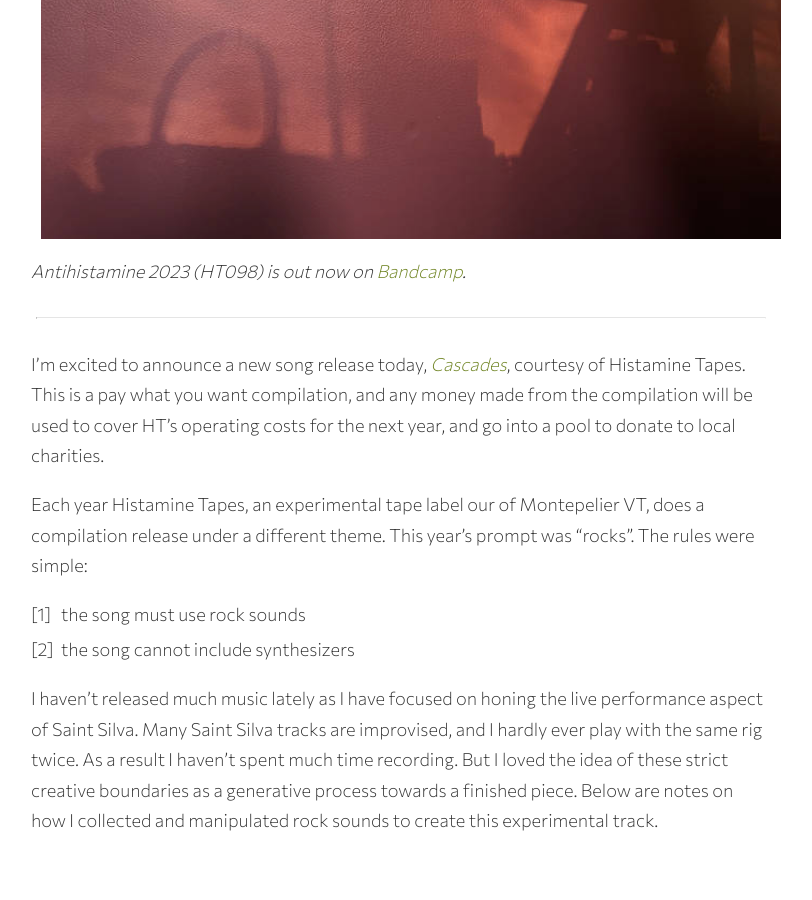
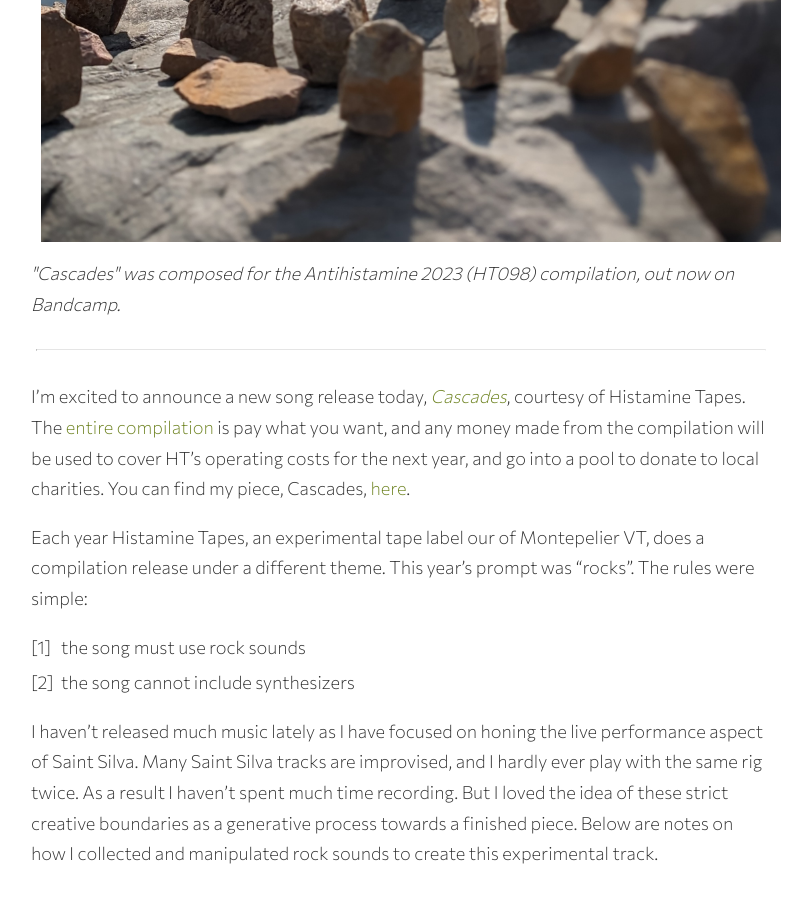
Before and after one commit to bendoesdata/saint-silva, a Jekyll site: the page built from _posts/2023-11-17-cascades-liner-notes.md, in a window 1280 px wide and 900 px high, scrolled down 773 px. Shown: the whole window, without its empty margins (239-1051 px from the left). Built offline with Jekyll 4.4.1, drawn with Linux system fonts in a browser that asks for light colours.

Commit message:
fix links to new bandcamp, new image

```diff
--- a/_posts/2023-11-17-cascades-liner-notes.md
+++ b/_posts/2023-11-17-cascades-liner-notes.md
@@ -5,12 +5,12 @@ subtitle: Liner notes for the making of Cascades, out now on Histamine Tapes.
 tags: [note, release]
 ---
 
-![Loud Numbers remix album cover](../assets/antihistamine-rock-comp.png)
-<figcaption style="font-style: italic; margin-top: -20px">Antihistamine 2023 (HT098) is out now on <a href="https://histaminetapes.bandcamp.com/album/antihistamine-2023-ht098">Bandcamp</a>.</figcaption>
+![image of rocks for Cascades single album art](../assets/cascades.jpg)
+<figcaption style="font-style: italic; margin-top: -20px">"Cascades" was composed for the Antihistamine 2023 (HT098) compilation, out now on Bandcamp.</figcaption>
 
 ---
 
-I'm excited to announce a new song release today, [*Cascades*](https://histaminetapes.bandcamp.com/album/antihistamine-2023-ht098), courtesy of Histamine Tapes. This is a pay what you want compilation, and any money made from the compilation will be used to cover HT's operating costs for the next year, and go into a pool to donate to local charities.
+I'm excited to announce a new song release today, [*Cascades*](https://saintsilva.bandcamp.com/track/cascades), courtesy of Histamine Tapes. The [entire compilation](https://histaminetapes.bandcamp.com/album/antihistamine-2023-ht098) is pay what you want, and any money made from the compilation will be used to cover HT's operating costs for the next year, and go into a pool to donate to local charities. You can find my piece, Cascades, [here](https://saintsilva.bandcamp.com/track/cascades).
 
 Each year Histamine Tapes, an experimental tape label our of Montepelier VT, does a compilation release under a different theme. This year's prompt was "rocks". The rules were simple:
 1. the song must use rock sounds
```
Also changed, not shown: assets/cascades.jpg (added), 1 other file.
